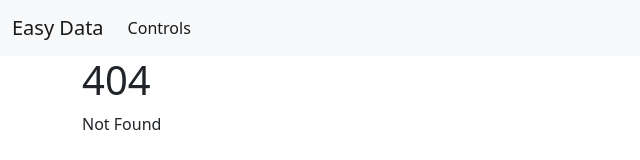
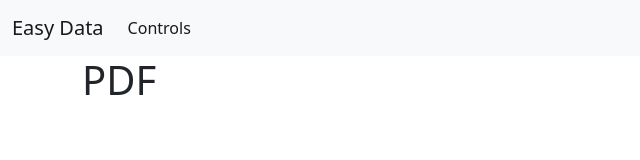
Before and after one commit to rambo53/sveltekit_controls, a SvelteKit app in the folder sveltekit_module_controls/: page /pdf in a window 1280 px wide. Before the commit this address had no page. Shown: the top 160 px of the page, without its empty margins (0-640 px from the left). Built offline with nearby package versions, Linux system fonts and the light colour scheme.

Commit message:
Add files via upload

```diff
--- /dev/null
+++ b/sveltekit_module_controls/src/routes/pdf/+page.svelte
@@ -0,0 +1 @@
+<h1>PDF</h1>
```
